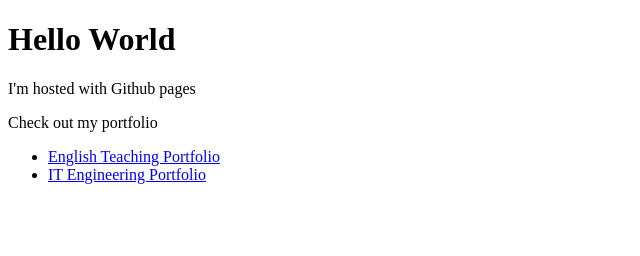
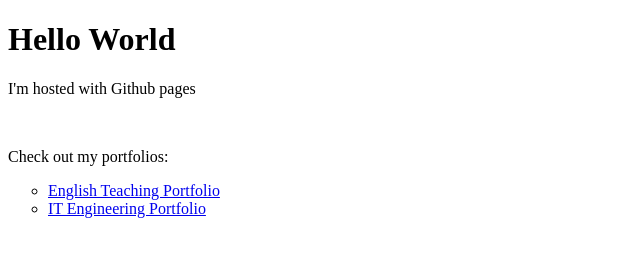
Before and after one commit to haond10adp/haond10adp.github.io, a plain HTML site: page index.html in a window 1280 px wide. Shown: the whole page, without its empty margins (0-640 px from the left). Drawn offline with Linux system fonts and the light colour scheme.

Commit message:
Update index.html

```diff
--- a/index.html
+++ b/index.html
@@ -5,11 +5,17 @@
     <meta name="viewport" content="width=device-width, initial-scale=1.0">
     <meta http-equiv="X-UA-Compatible" content="ie=edge">
     <title>Haond10adp</title>
+    <style>
+        ul {
+            list-style-type: circle;
+        }
+    </style>
 </head>
 <body>
     <h1>Hello World</h1>
     <p>I'm hosted with Github pages</p>
-    <p>Check out my portfolio</p>
+    <br>
+    <p>Check out my portfolios:</p>
     <ul>
         <li><a href='english-teaching-portfolio'>English Teaching Portfolio</a></li>
         <li><a href='portfolio'>IT Engineering Portfolio</a></li>
```
